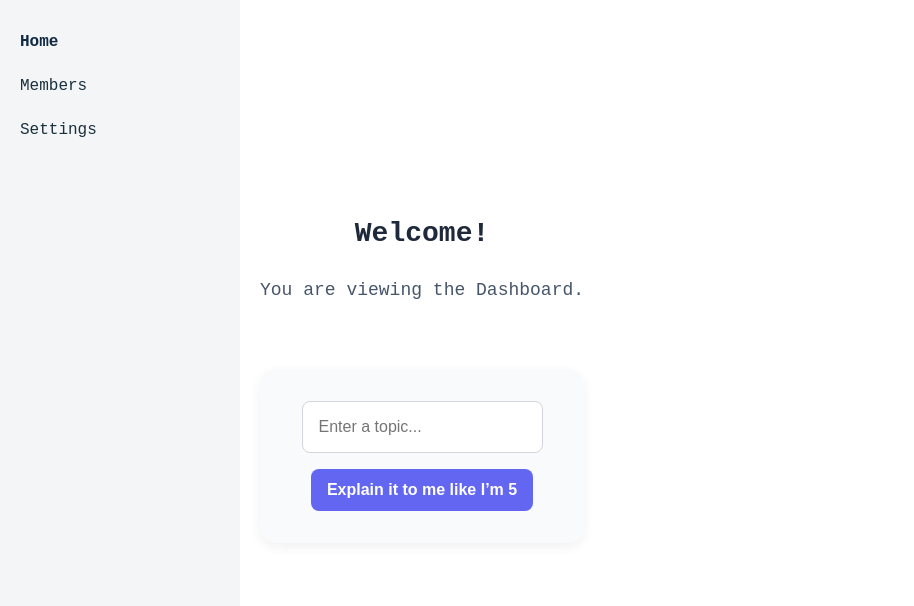
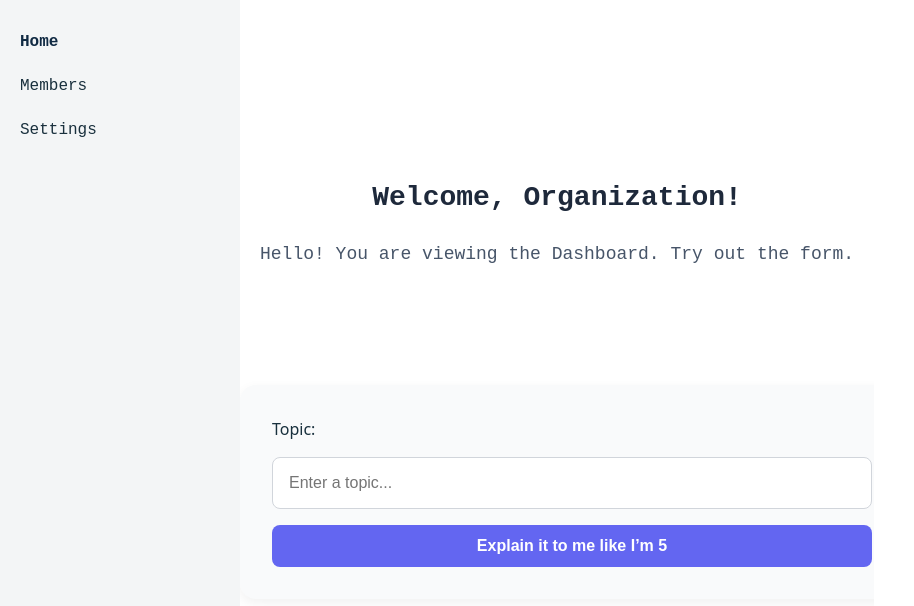
Before and after one commit to lilybarrett/langchain-stytch-code-agent-starter, a React (Vite) app in the folder frontend/: page /dashboard in a window 1280 px wide. Shown: the top 606 px of the page, without its empty margins (0-914 px from the left). Built offline with nearby package versions, Linux system fonts and the light colour scheme.

Commit message:
More updates

```diff
--- a/frontend/src/components/Dashboard.jsx
+++ b/frontend/src/components/Dashboard.jsx
@@ -5,11 +5,11 @@ export const Dashboard = () => {
     <div className="dashboard-container">
       <div className="dashboard-content">
         <div className="header-wrapper">
-          <h1 className="page-heading">Welcome!</h1>
-          <p className="page-subheading">You are viewing the Dashboard.</p>
+          <h1 className="page-heading">Welcome, Organization!</h1>
+          <p className="page-subheading">Hello! You are viewing the Dashboard. Try out the form.</p>
         </div>
-        <ExplainForm />
       </div>
+      <ExplainForm />
     </div>
   );
 };
--- a/frontend/src/components/ExplainForm.jsx
+++ b/frontend/src/components/ExplainForm.jsx
@@ -28,6 +28,7 @@ const ExplainForm = () => {
   return (
     <div className="form-container">
       <form onSubmit={handleSubmit}>
+        <label htmlFor="topic">Topic:</label>
         <input
           type="text"
           placeholder="Enter a topic..."
--- a/frontend/src/components/form.css
+++ b/frontend/src/components/form.css
@@ -1,6 +1,8 @@
 /* In styles.css or a <style> block */
 
 .form-container {
+  width: 100%;
+  max-width: 600px;
   margin: 4rem auto;
   padding: 2rem;
   background-color: #f9fafb;
@@ -12,9 +14,6 @@
 form {
   display: flex;
   flex-direction: column;
-  justify-content: center;
-  align-items: center;
-  max-width: 600px;
   gap: 1rem;
 }
 
@@ -57,3 +56,16 @@ button:hover {
   color: #1e293b;
   min-height: 3rem;
 }
+
+/* disabled styling */
+button:disabled {
+  background-color: #d1d5db;
+  cursor: not-allowed;
+}
+
+input[type="text"]:disabled {
+  background-color: #f3f4f6;
+  cursor: not-allowed;
+  outline: none;
+  border-color: #d1d5db;
+}
```
